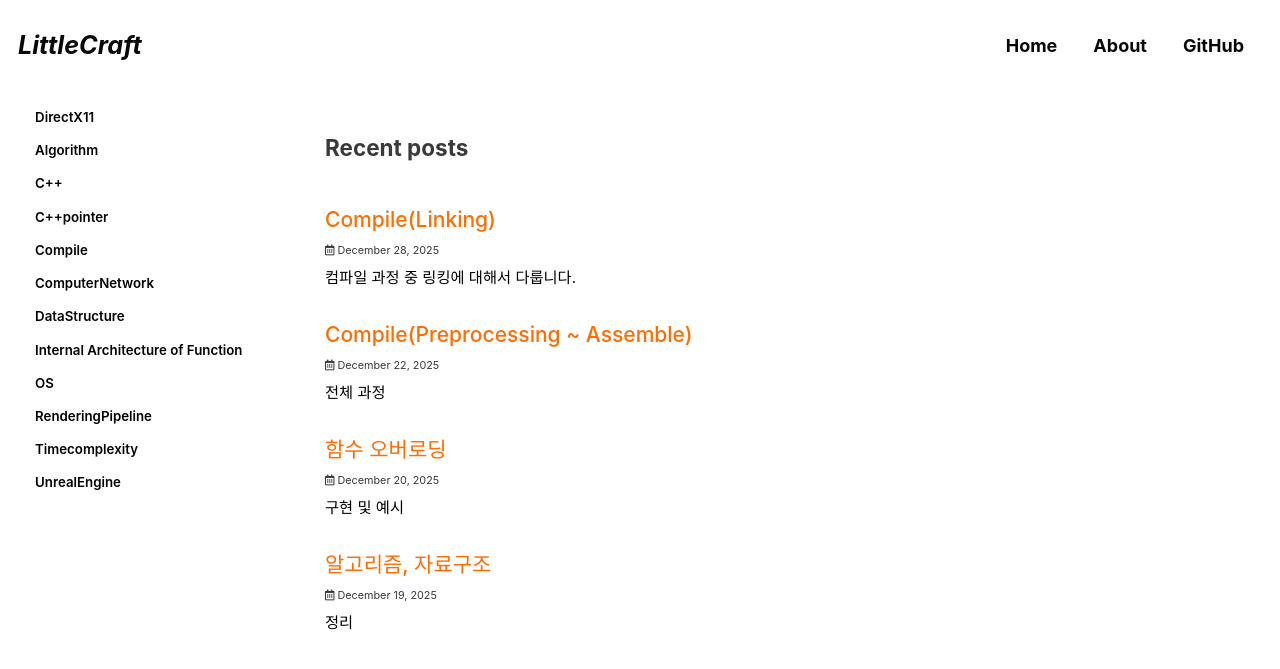
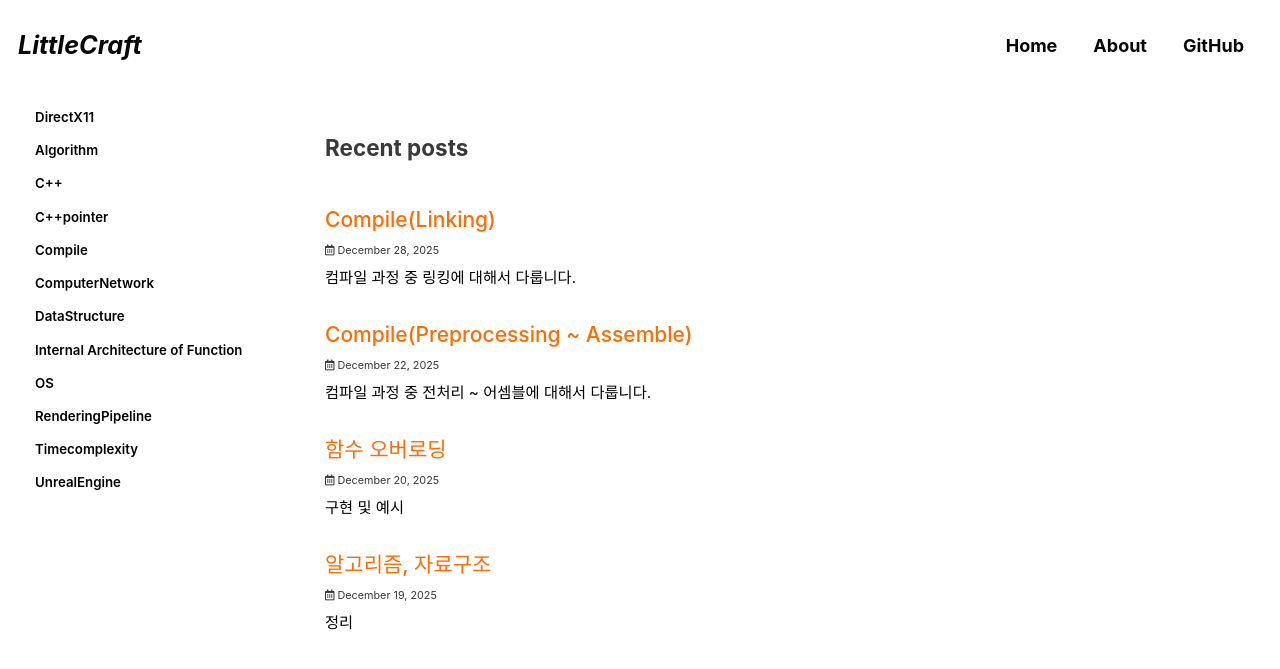
Before and after one commit to ElveCity/ElveCity.github.io, a Jekyll site: the page built from index.html, in a window 1280 px wide and 900 px high. Shown: the top 669 px of the window. Built offline with Jekyll 4.4.1, drawn with Linux system fonts in a browser that asks for light colours; cached includes are drawn as plain includes; some web fonts are replaced; the list of posts is cut into pages by our own code.

Commit message:
fix: v0.5 docs correction

```diff
--- a/_posts/2025-12-19-compile(Preprocessing ~ assemble).md
+++ b/_posts/2025-12-19-compile(Preprocessing ~ assemble).md
@@ -1,6 +1,6 @@
 ---
 title: "Compile(Preprocessing ~ Assemble)"
-excerpt: "전체 과정"
+excerpt: "컴파일 과정 중 전처리 ~ 어셈블에 대해서 다룹니다."
 
 categories:
   - Compile
```
